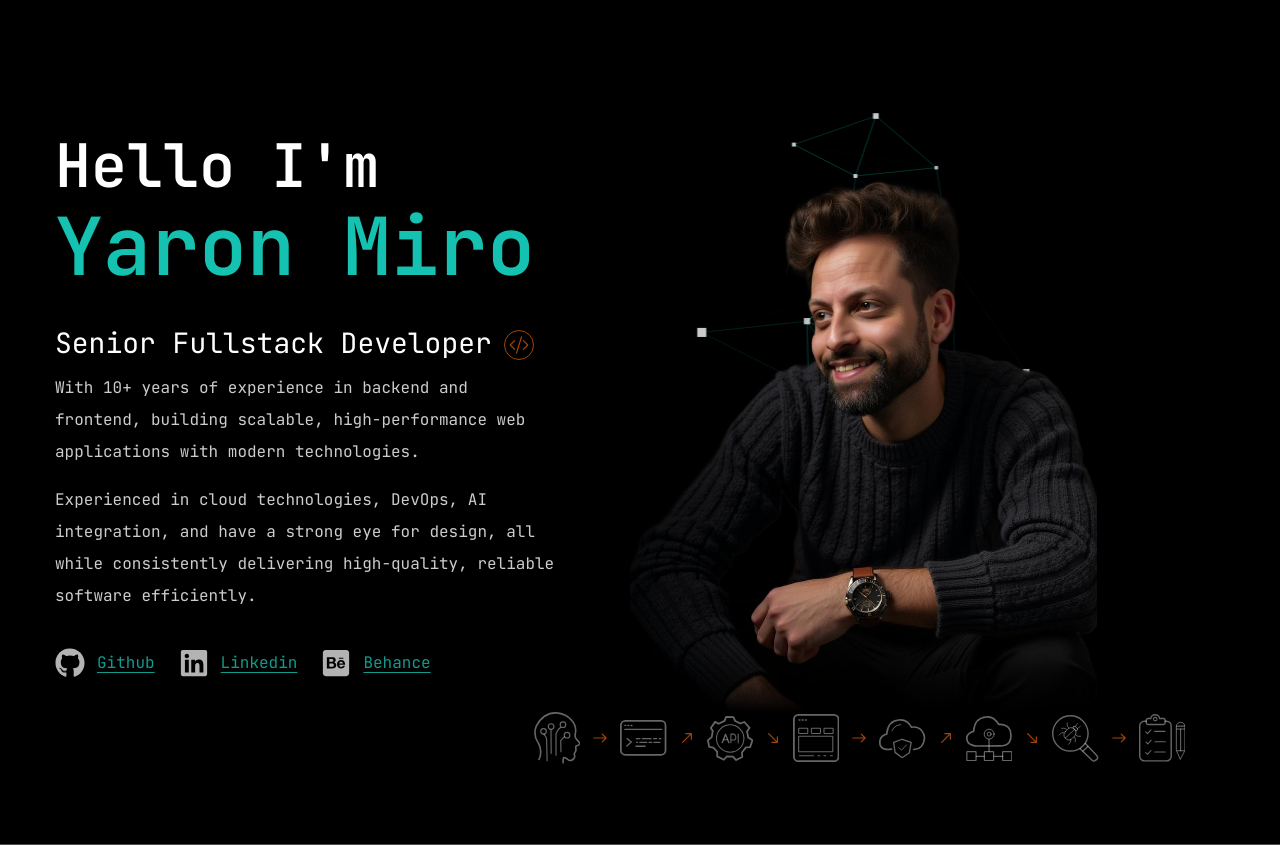
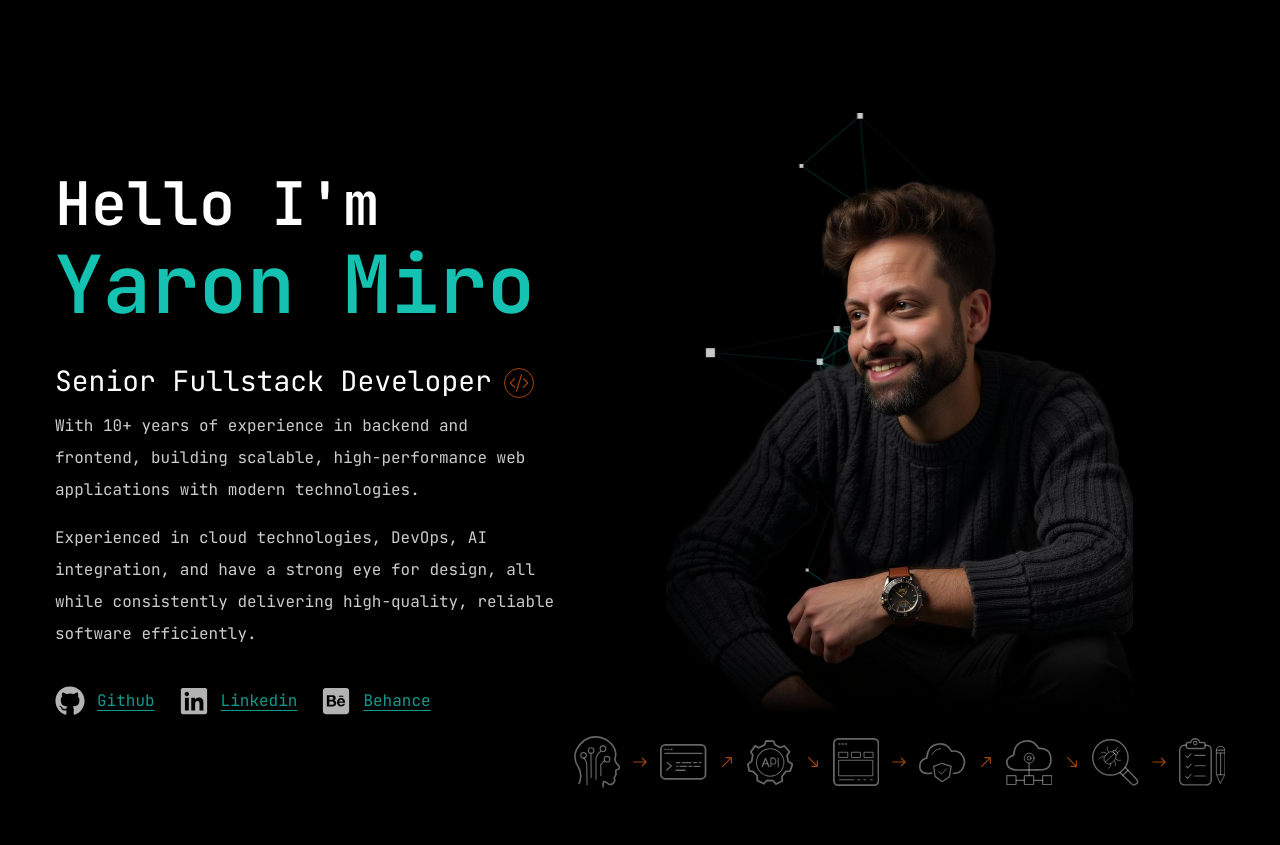
Before and after one commit to YaronMiro/ym-website, a Next.js app: page / in a window 1280 px wide. Shown: the part 140-985 px from the top of the page. After the commit the page ends 928 px from the top, so only its background shows below. Built offline with nearby package versions, Linux system fonts and the light colour scheme.

Commit message:
adding styel for image with icons

```diff
--- a/app/page.tsx
+++ b/app/page.tsx
@@ -50,18 +50,15 @@ const Home: React.FC = () => {
             </div>
             <div>
               <ParticlesContainer className="absolute top-0 right-0 bottom-0  w-[55%] h-[85%] z-[-9999]" />
-              <div className="relative">
+              <div className="relative mx-auto w-fit">
                 <Image
-                  className="xl:mr-32"
                   src={heroImage}
                   height={600}
                   alt="Image of Yaron Miro"
                 />
                 <div className="bottom-bg-fade absolute top-0 bottom-0 left-0 right-0 z-50"></div>
               </div>
-              </div>
-          </div>
-            <div className="flex xl:justify-end mr-10">
+              <div className="flex mt-6">
                 <div className="flex gap-1 items-center stroke-white/40">
                   <YmIcon className="ym-icon" icon="head" />
                   <IoIosArrowRoundForward className="text-2xl text-secondary/70 mx-1" />
@@ -81,7 +78,9 @@ const Home: React.FC = () => {
                 </div>
               </div>
             </div>
-        <Separator className="mt-20 bg-white/30" />
+          </div>
+        </div>
+        {/* <Separator className="mt-20 bg-white/30" /> */}
       </section>
     </>
 
--- a/components/Header.tsx
+++ b/components/Header.tsx
@@ -5,8 +5,6 @@ import { FiDownload } from "react-icons/fi";
 import Nav from '@/components/Nav';
 import MobileNav from '@/components/MobileNav';
 import Logo from "@/components/Logo";
-import { Separator } from "@/components/ui/separator";
-
 
 const Header: React.FC = () => {
     return (
```
Lines whose indentation alone changed are shown as unchanged.
